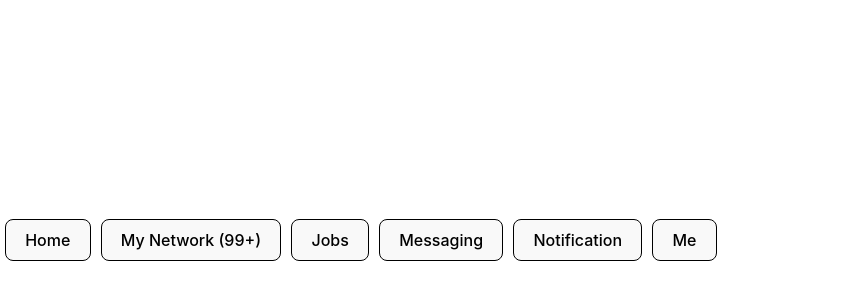
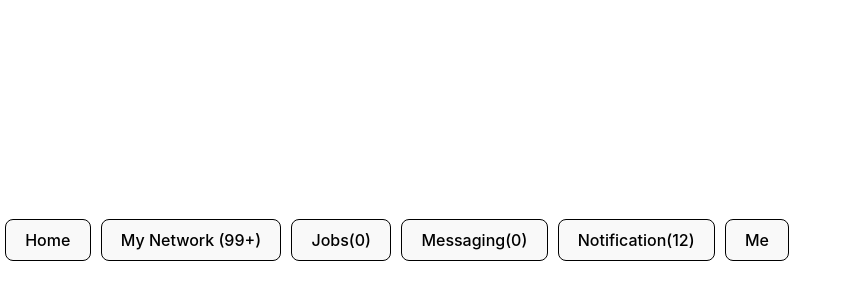
Before and after one commit to hingadesuraj/Recoil-implimentation, a React (Vite) app: page / in a window 1280 px wide. Shown: the part 160-460 px from the top of the page, without its empty margins (0-847 px from the left). Built offline with nearby package versions, Linux system fonts and the light colour scheme.

Commit message:
use atom state variable in component

```diff
--- a/src/App.jsx
+++ b/src/App.jsx
@@ -1,5 +1,5 @@
-import { RecoilRoot, useRecoilValue } from "recoil";
-import { networkAtom } from "./atoms";
+import { RecoilRoot, useRecoilState, useRecoilValue } from "recoil";
+import { jobsAtom, messagingAtom, networkAtom, notificaitonAtom } from "./atoms";
 
 function App() {
 
@@ -15,13 +15,18 @@ function App() {
 
 function Main(){
   const networkNotificatoinCount = useRecoilValue(networkAtom);
+  const jobsCount = useRecoilValue(jobsAtom);
+  const messageCount = useRecoilValue(messagingAtom);
+  const NotificationCount = useRecoilValue(notificaitonAtom);
+  // const [messageCount,setMessageCount] = useRecoilState(messagingAtom);
+
   return<>
    <div>
       <button>Home</button>
       <button>My Network ({networkNotificatoinCount >= 100 ? "99+": networkNotificatoinCount})</button>
-      <button>Jobs</button>
-      <button>Messaging</button>
-      <button>Notification</button>
+      <button>Jobs({jobsCount})</button>
+      <button>Messaging({messageCount})</button>
+      <button>Notification({NotificationCount})</button>
       <button>Me</button>
      </div>
   </>
```
